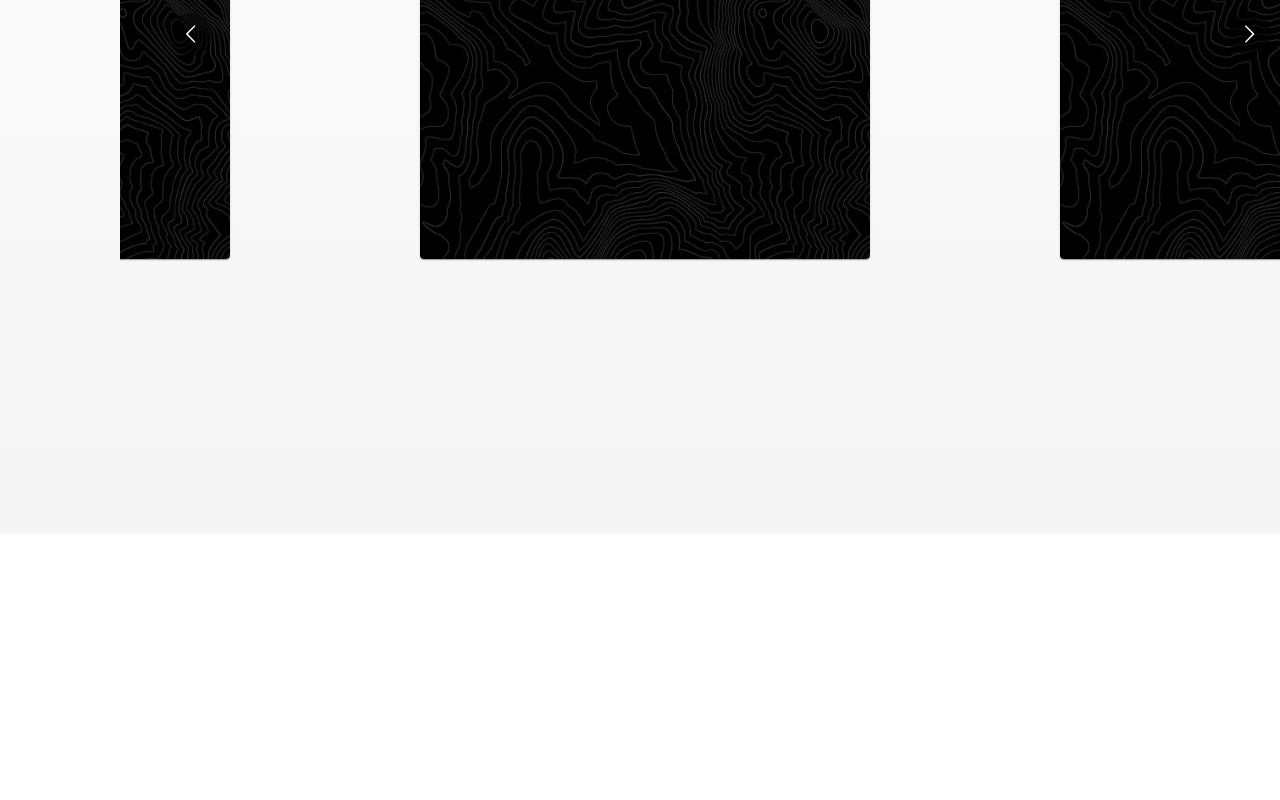
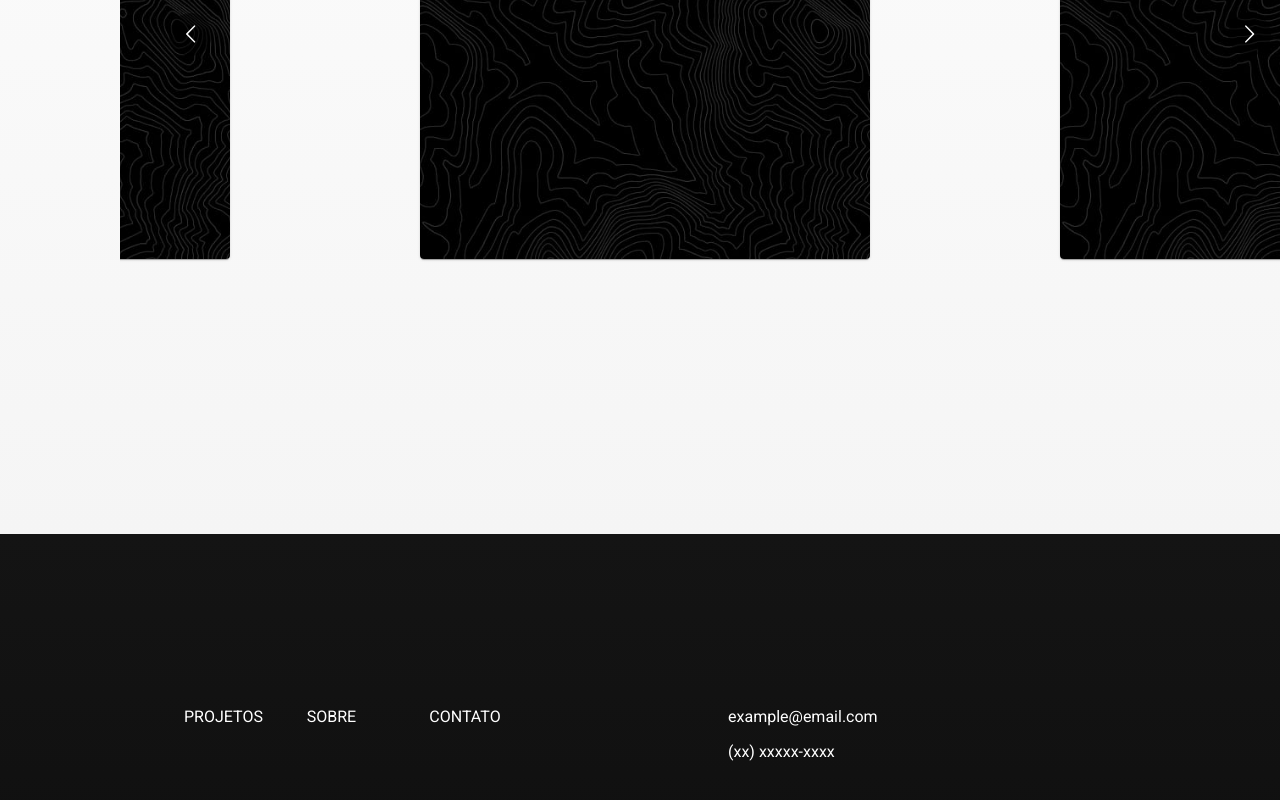
Before and after one commit to eng-Bruno/SujeraVisual, a React (Create React App) app in the folder frontend/: page / in a window 1280 px wide. Shown: the part 1462-2262 px from the top of the page. Before the commit the page ends 1996 px from the top, so only its background shows below. Built offline with nearby package versions, Linux system fonts and the light colour scheme.

Commit message:
adicionando footer

```diff
--- a/frontend/src/App.js
+++ b/frontend/src/App.js
@@ -2,6 +2,7 @@ import logo from "./logo.svg";
 import "./App.css";
 import Home from "./Components/Home/Home";
 import Projects from "./Components/Projects/Projects";
+import Contact from "./Components/Contact/Contact";
 
 function App() {
   return (
@@ -11,6 +12,7 @@ function App() {
       <div className="App">
         <Home />
         <Projects />
+        <Contact />
       </div>
     </div>
   );
--- /dev/null
+++ b/frontend/src/Components/Contact/Contact.css
@@ -0,0 +1,21 @@
+.Contact {
+  height: 400px;
+  width: 1440px;
+  display: flex;
+  justify-content: center;
+  align-items: center;
+  margin: 0 auto;
+  background: linear-gradient(to bottom, rgb(20, 20, 20), rgb(15, 15, 15));
+}
+
+.contact {
+  color: white;
+  text-align: left;
+  font-size: 16px;
+}
+
+.footer-links {
+  color: white;
+  text-align: left;
+  justify-content: center;
+}
--- /dev/null
+++ b/frontend/src/Components/Contact/Contact.js
@@ -0,0 +1,31 @@
+import React from "react";
+import "./Contact.css";
+import Grid from "@mui/material/Grid";
+
+function Contact() {
+  return (
+    <div className="Contact">
+      <Grid container spacing={2}>
+        <Grid item md={6}>
+          <Grid container spacing={3} className="footer-links">
+            <Grid item md={2}>
+              <p>PROJETOS</p>
+            </Grid>
+            <Grid item md={2}>
+              <p>SOBRE</p>
+            </Grid>
+            <Grid item md={2}>
+              <p>CONTATO</p>
+            </Grid>
+          </Grid>
+        </Grid>
+        <Grid item md={6} className="contact">
+          <p>example@email.com</p>
+          <p>(xx) xxxxx-xxxx</p>
+        </Grid>
+      </Grid>
+    </div>
+  );
+}
+
+export default Contact;
--- a/frontend/src/Components/Projects/Projects.css
+++ b/frontend/src/Components/Projects/Projects.css
@@ -90,7 +90,7 @@
   padding: 0 120px;
 }
 
-.MuiGrid-container {
+.container {
   justify-content: center;
 }
 
--- a/frontend/src/Components/Projects/Projects.js
+++ b/frontend/src/Components/Projects/Projects.js
@@ -37,7 +37,7 @@ const responsive = {
 function Projects() {
   return (
     <div className="Projects">
-      <Grid container spacing={2}>
+      <Grid container spacing={2} className="container">
         <Grid item md={7}>
           <h1 className="Subtitle">SOBRE</h1>
           <p className="about">
@@ -56,7 +56,7 @@ function Projects() {
         </Grid>
         <Grid className="profile" item md={4}>
           <h1 className="Subtitle">PERFIL</h1>
-          <Grid container spacing={2}>
+          <Grid container spacing={2} className="container">
             <Grid item md={4}>
               <p>image</p>
             </Grid>
@@ -73,7 +73,7 @@ function Projects() {
         PROJETOS
       </h1>
       <div className="projects-session">
-        <Grid container spacing={1}>
+        <Grid container spacing={1} className="container">
           <Grid item md={12}>
             <Carousel
               responsive={responsive}
```
